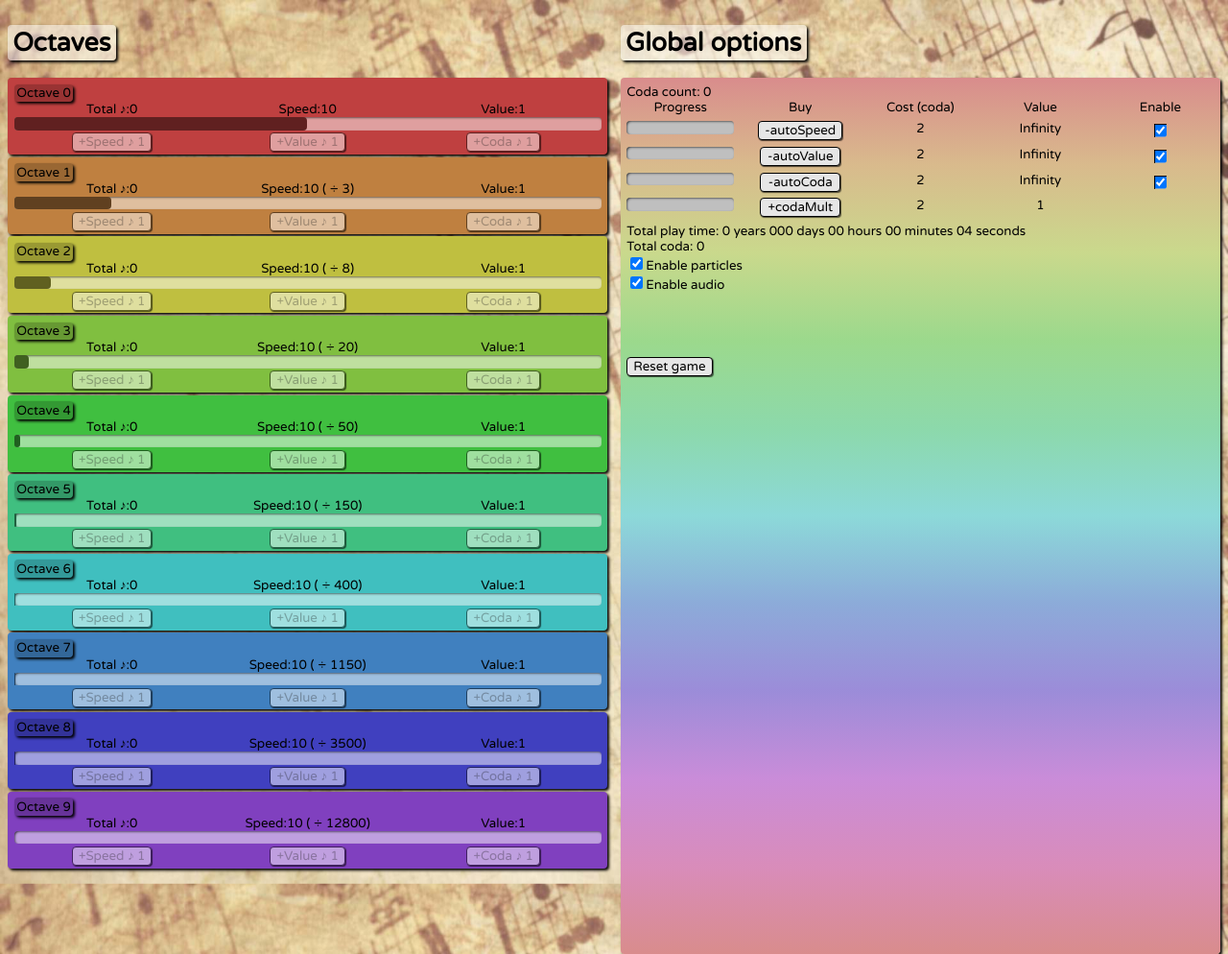
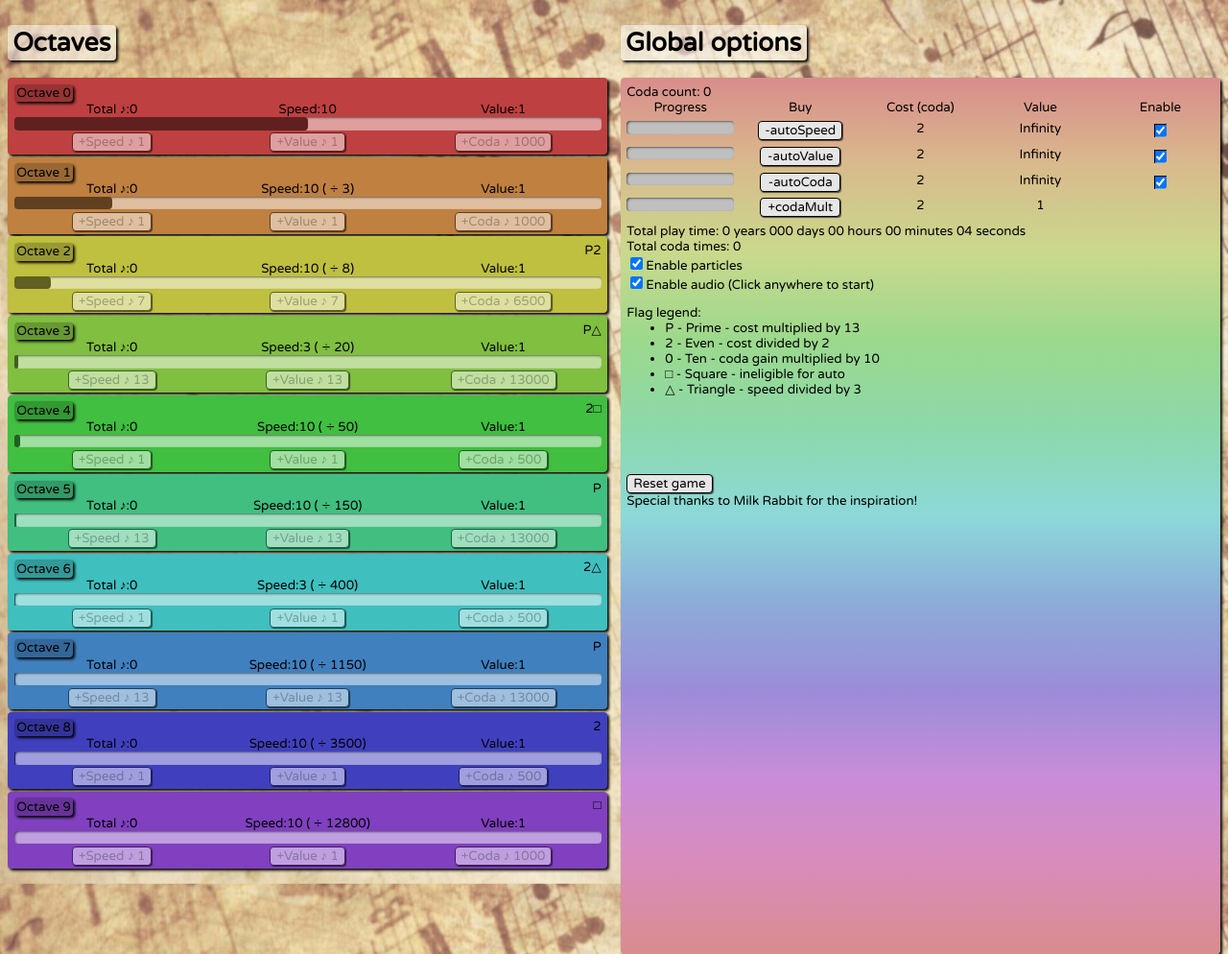
Before and after one commit to gityxs/shepard-scale, a plain HTML site: page index.html in a window 1280 px wide. Shown: the whole page at 96% size. Drawn offline with Linux system fonts and the light colour scheme.

Commit message:
tune octave upgrades

```diff
--- a/index.css
+++ b/index.css
@@ -31,7 +31,7 @@ body {
 
 h1 {
   background: hsla(0, 0%, 100%, 0.5);
-  width: fit-content;
+  width: max-content;
   padding: 0.1em 0.2em;
   box-shadow: 2px 2px 3px 0px black;
 }
@@ -99,6 +99,14 @@ button {
   box-shadow: inset 1px 1px 1px 0px;
 }
 
+#legendDiv {
+  margin-top: 1em;
+}
+
+#legendUl {
+  margin-top: 0px;
+}
+
 #octaveColumn {
 }
 
@@ -114,9 +122,14 @@ button {
   box-shadow: 2px 2px 3px 0px black;
 }
 
+.oLabelContainer {
+  display: grid;
+  grid-template-columns: 99fr 1fr;
+}
+
 .oLabel {
   background: hsla(0, 0%, 0%, 0.2);
-  width: fit-content;
+  width: max-content;
   padding: 0.1em 0.2em;
   box-shadow: 2px 2px 3px 0px black;
 }
--- a/index.js
+++ b/index.js
@@ -2,8 +2,8 @@
 
 /*
 TODO:
-better tune octave options
-  not all octaves have the same properties
+add some kind of soft ending
+tune global upgrades
 */
 
 class App {
@@ -12,6 +12,10 @@ class App {
     division: '\u{00F7}',
     arrow: '\u{1F8A0}'
   };
+
+  static upgradeNames = ['autoSpeed', 'autoValue', 'autoCoda', 'codaMult'];
+  static upgradeEnableNames = ['autoSpeed', 'autoValue', 'autoCoda'];
+  static enableNames = ['particles', 'audio'];
 
 
   constructor() {
@@ -43,8 +47,8 @@ class App {
 
     this.audioInterface = new AudioInterface();
 
-    setInterval(() => this.tick(), 1000/60);
-    setInterval(() => this.saveToStorage(), 5000);
+    setInterval(() => this.tick(), 1000/30);
+    //setInterval(() => this.saveToStorage(), 5000);
 
     //this.nextNote = 0;
     //setInterval(() => this.playNextNote(), 1000);
@@ -114,7 +118,7 @@ class App {
         this.state.enables[u] = this.UI[name].checked;
       }
     });
-    'particles,audio'.split`,`.forEach( e => {
+    App.enableNames.forEach( e => {
       const name = `${e}EnableDiv`;
       if (this.UI[name]) {
         this.state.enables[e] = this.UI[name].checked;
@@ -137,18 +141,22 @@ class App {
   update() {
     const curTime = (new Date()).getTime() / 1000;
 
-    'autoSpeed,autoValue,autoCoda'.split`,`.forEach( u => {
-      const lastName = u + 'Last';
-      const upgradeName = this.autoUpgradeToName(u);
+    const lastSuffix = 'Last';
+    const percentSuffix = 'Percent';
+    App.upgradeEnableNames.forEach( u => {
+      const lastName = u + lastSuffix;
+      const upgradeName = Octave.upgradeToNameMap[u];
       const timeElapsed = curTime - this.state[lastName];
       const maxTime = this.getUpgradeValue(u);
       const percent = Math.min(100 * timeElapsed / maxTime, 100);
-      const percentName = u + 'Percent';
+      const percentName = u + percentSuffix;
       this.state[percentName] = percent;
       if (timeElapsed >= maxTime) {
         this.state[lastName] = curTime;
         if (this.UI[`${u}EnableDiv`].checked) {
           this.octaves.some( o => {
+            //squares can't auto
+            if (o.types.square) {return false;}
             const bought = o.buyUpgrade(upgradeName);
             if (bought && document.body.animate && this.UI.particlesEnableDiv.checked) {
               const fromRect = this.UI[`${u}ProgressContainer`].getBoundingClientRect();
@@ -167,8 +175,9 @@ class App {
       o.update(curTime, i, anyRemoved);
       if (o.coda) {
         const codaDelta = this.getUpgradeValue('codaMult');
-        this.state.coda += codaDelta;
-        this.state.totalCoda += codaDelta;
+        const tensMult = o.types.ten ? 10 : 1;
+        this.state.coda += codaDelta * tensMult;
+        this.state.totalCoda += 1;
         o.remove();
         anyRemoved = true;
         return false;
@@ -197,13 +206,16 @@ class App {
     this.UI.codaCountSpan.innerText = this.state.coda;
     this.UI.totalCodaSpan.innerText = this.state.totalCoda;
 
-    'autoSpeed,autoValue,autoCoda,codaMult'.split`,`.forEach( u => {
+    App.upgradeNames.forEach( u => {
       this.UI[`${u}CostDiv`].innerText = this.getUpgradeCost(u);
       this.UI[`${u}ValueDiv`].innerText = this.getUpgradeValue(u);
       const percentName = u + 'Percent';
       const progress = this.state[percentName];
       this.UI[`${u}ProgressBar`].style.width = `${progress}%`;
     });
+
+    const audioText = (this.UI.audioEnableDiv.checked && !this.audioInterface.userEngagement) ? ' (Click anywhere to start)' : '';
+    this.UI.audioEnableLabel.innerText = `Enable audio${audioText}`;
 
   }
 
@@ -281,7 +293,7 @@ class App {
     const upgradeGridL3 = this.createElement('div', 'globalUpgradeGridL3', upgradeGrid, '', 'Value');
     const upgradeGridL4 = this.createElement('div', 'globalUpgradeGridL4', upgradeGrid, '', 'Enable');
 
-    'autoSpeed,autoValue,autoCoda,codaMult'.split`,`.forEach( u => {
+    App.upgradeNames.forEach( u => {
       const progressContainer = this.createElement('div', `${u}ProgressContainer`, upgradeGrid, 'gProgressContainer', '');
       const progressBar = this.createElement('div', `${u}ProgressBar`, progressContainer, 'gProgressBar', '');
       const rowButton = this.createElement('button', `${u}Button`, upgradeGrid, 'buttonGlobalUpgrade', (u === 'codaMult' ? '+' : '-') + u);
@@ -301,10 +313,10 @@ class App {
     const playTimeDiv = this.createElement('div', 'playTimeDiv', this.UI.staticWindow, '', 'Total play time: ');
     const playTimeSpan = this.createElement('span', 'playTimeSpan', playTimeDiv, '', '');
 
-    const totalCodaDiv = this.createElement('div', 'totalCodaDiv', this.UI.staticWindow, '', 'Total coda: ');
+    const totalCodaDiv = this.createElement('div', 'totalCodaDiv', this.UI.staticWindow, '', 'Total coda times: ');
     const totalCodaSpan = this.createElement('span', 'totalCodaSpan', totalCodaDiv, '', '');
 
-    'particles,audio'.split`,`.forEach( e => {
+    App.enableNames.forEach( e => {
       const container = this.createElement('div', `${e}EnableContainer`, this.UI.staticWindow, '', '');
       const enable = this.createElement('input', `${e}EnableDiv`, container, '', '');
       enable.type = 'checkbox';
@@ -312,8 +324,22 @@ class App {
       const label = this.createElement('span', `${e}EnableLabel`, container, '', `Enable ${e}`);
     });
 
+    const legendDiv = this.createElement('div', 'legendDiv', this.UI.staticWindow, '', 'Flag legend:');
+    const legendUl = this.createElement('ul', 'legendUl', legendDiv, '', '');
+    [
+      {symbol: Octave.typeSymbols.prime, desc: 'Prime - cost multiplied by 13'},
+      {symbol: Octave.typeSymbols.even, desc: 'Even - cost divided by 2'},
+      {symbol: Octave.typeSymbols.ten, desc: 'Ten - coda gain multiplied by 10'},
+      {symbol: Octave.typeSymbols.square, desc: 'Square - ineligible for auto'},
+      {symbol: Octave.typeSymbols.triangle, desc: 'Triangle - speed divided by 3'}
+    ].forEach( (d, i) => {
+      this.createElement('li', `descli${i}`, legendUl, '', `${d.symbol} - ${d.desc}`);
+    });
+
     const resetButton = this.createElement('button', 'resetButton', this.UI.staticWindow, 'buttonUtil', 'Reset game');
     resetButton.onclick = () => this.UI.resetContainer.style.display = 'block';
+
+    const thanksDiv = this.createElement('div', 'thanksDiv', this.UI.staticWindow, '', 'Special thanks to Milk Rabbit for the inspiration!');
 
     this.UI.resetNo.onclick = () => this.UI.resetContainer.style.display = 'none';
     this.UI.resetYes.onclick = () => this.reset();
@@ -384,12 +410,24 @@ class App {
 
 class Octave {
   static upgrades = {
-    speed: {baseCost: 1, costFactor: 1.1, basePower: 1, powerFactor: 1.2},
-    value: {baseCost: 1, costFactor: 1.1, basePower: 1, powerFactor: 1.2},
-    coda: {baseCost: 1, costFactor: Infinity}
+    speed: {baseCost: 1, costFactor: 1.2, basePower: 10, powerFactor: 1.15},
+    value: {baseCost: 1, costFactor: 1.2, basePower: 1, powerFactor: 1.15},
+    coda: {baseCost: 1000, costFactor: Infinity}
   };
 
+  static timescaleBases = [1, 3, 8, 20, 50, 150, 400, 1150, 3500, 12800, Infinity];
+
   static noteFreqs = [ 261.63,277.18,293.66,311.13,329.63,349.23,369.99,392.00,415.30,440.00,466.16,493.88 ];
+
+  static typeSymbols = {
+    prime: 'P',
+    even: '2',
+    ten: '0',
+    square: '\u{25A1}',
+    triangle: '\u{25B3}'
+  };
+
+  static upgradeToNameMap = {autoSpeed: 'speed', autoValue: 'value', autoCoda: 'coda'};
 
   constructor(app, index, parentElement, state) {
     this.app = app;
@@ -397,6 +435,20 @@ class Octave {
     this.noteIndex = index % 12;
     this.parentElement = parentElement;
     this.coda = false;
+
+    //primes cost 13x more
+    //evens cost 1/2 as much
+    //tens give more coda
+    //squares can't auto
+    //triangles are slower
+    this.types = {
+      prime: this.isPrime(),
+      even: this.isEven(),
+      ten: this.isTen(),
+      square: this.isSquare(),
+      triangle: this.isTriangular()
+    };
+
 
     this.colors = {};
 
@@ -451,7 +503,14 @@ class Octave {
   genHTML() {
     const topContainer = this.createElement('div', 'oContainer', this.parentElement, '', '');
 
-    const labelDiv = this.createElement('div', 'oLabel', topContainer, '', `Octave ${this.index}`);
+    const labelContainer = this.createElement('div', 'oLabelContainer', topContainer, '', '');
+    const labelDiv = this.createElement('div', 'oLabel', labelContainer, '', `Octave ${this.index}`);
+
+
+    const flagText = Object.keys(this.types).reduce( (acc, e) => {
+      return acc + (this.types[e] ? Octave.typeSymbols[e] : '');
+    }, '');
+    const flagDiv = this.createElement('div', 'oFlagContainer', labelContainer, '', flagText);
 
     const statDiv = this.createElement('div', 'oStatDiv', topContainer, '', '');
     const statCountDiv = this.createElement('div', 'oStatCountDiv', statDiv, '', `Total ${App.symbols.note}:`);
@@ -527,11 +586,12 @@ class Octave {
   }
 
   getCurrentRate() {
-    return Math.round(10 * Math.pow(1.2, this.state.upgradeLevels.speed));
+    const triFactor = this.types.triangle ? (1/3) : 1;
+    return Math.round(triFactor * Octave.upgrades.speed.basePower * Math.pow(Octave.upgrades.speed.powerFactor, this.state.upgradeLevels.speed));
   }
 
   getCurrentValue() {
-    return Math.round(1 * Math.pow(1.2, this.state.upgradeLevels.value));
+    return Math.round(Octave.upgrades.value.basePower * Math.pow(Octave.upgrades.value.powerFactor, this.state.upgradeLevels.value));
   }
 
   getTimescale(stackIndex) {
@@ -541,7 +601,7 @@ class Octave {
     const timescale = Math.max(0, A*Math.pow(Math.E, -stackIndex) + (1 - A));
     return timescale;
     */
-    return 1/([1, 3, 8, 20, 50, 150, 400, 1150, 3500, 12800, Infinity][stackIndex]);
+    return 1/Octave.timescaleBases[stackIndex];
   }
 
   update(curTime, stackIndex, snapshot) {
@@ -569,8 +629,11 @@ class Octave {
         const baseVol = Math.pow(1 - (this.noteIndex / 12), 2);
         const highVol = Math.pow(this.noteIndex / 12, 2);
 
-        this.app.audioInterface.playFreq(Octave.noteFreqs[this.noteIndex], 0.5, {mainVolume: highVol * 0.1});
-        this.app.audioInterface.playFreq(Octave.noteFreqs[this.noteIndex] * 2, 0.5, {mainVolume: baseVol * 0.1});
+        //this.app.audioInterface.playFreq(Octave.noteFreqs[this.noteIndex], 0.5, {mainVolume: highVol * 0.05});
+        //this.app.audioInterface.playFreq(Octave.noteFreqs[this.noteIndex] * 2, 0.5, {mainVolume: baseVol * 0.05});
+
+        this.app.audioInterface.playNotes(Octave.noteFreqs[this.noteIndex], highVol * 0.05,
+          Octave.noteFreqs[this.noteIndex] * 2, baseVol * 0.05, 0.5);
       }
     }
 
@@ -640,7 +703,9 @@ class Octave {
 
   getUpgradeCost(type) {
     const typeInfo = Octave.upgrades[type];
-    return Math.round(typeInfo.baseCost * Math.pow(typeInfo.costFactor, this.state.upgradeLevels[type]));
+    const primeCost = this.types.prime ? 13 : 1;
+    const evenCost = this.types.even ? 0.5 : 1;
+    return Math.max(1, Math.round(evenCost * primeCost * typeInfo.baseCost * Math.pow(typeInfo.costFactor, this.state.upgradeLevels[type])));
   }
 
   buyUpgrade(type) {
@@ -655,25 +720,64 @@ class Octave {
     }
     return false;
   }
+
+  isPrime() {
+    if (this.index < 2) {return false;}
+    if (this.index === 2) {return true;}
+    const limit = Math.floor(Math.sqrt(this.index));
+    if (this.index % 2 === 0) {return false;}
+    for (let factor = 3; factor <= limit; factor += 2) {
+      if (this.index % factor === 0) {
+        return false;
+      }
+    }
+    return true;
+  }
+
+  isEven() {
+    if (this.index === 0) {return false};
+    return this.index % 2 === 0;
+  }
+
+  isTen() {
+    if (this.index === 0) {return false};
+    return this.index % 10 === 0;
+  }
+
+  isSquare() {
+    if (this.index < 2) {return false};
+    const sqrt = Math.floor(Math.sqrt(this.index));
+    return sqrt * sqrt === this.index;
+  }
+
+  isTriangular() {
+    if (this.index < 2) {return false};
+    const d = this.index * 2;
+    const base = Math.floor(Math.sqrt(d));
+    return (base * (base + 1)) === d;
+  }
 }
 
 class AudioInterface {
   constructor() {
+    this.userEngagement = false;
+    document.onclick = () => this.userEngagement = true;
     this.ctx = new (window.AudioContext || window.webkitAudioContext)();
-    this.samplesDB = {};
   }
 
-  playFreq(freq, duration, passedOpts) {
+  playNotes(freq1, vol1, freq2, vol2, duration, passedOpts) {
     const audioCtx = this.ctx;
+
+    if (!this.userEngagement) {return;}
+
+
     const sampleRate = audioCtx.sampleRate;
 
     let myArrayBuffer;
-    if (this.samplesDB[freq] === undefined) {
 
     const options = {...{
-        type: 'sine',
-        fadeInTime: 0.05,
-        mainVolume: 0.1,
+      fadeInTime: 0.01,
+      mainVolume: 0.05,
       channels: 1,
       continuous: false,
       side: 3, //0 = none, 1 = left, 2 = right, 3 = both
@@ -695,7 +799,8 @@ class AudioInterface {
       const nowBuffering = myArrayBuffer.getChannelData(channel);
 
       const components = [
-          {type: options.type, freq: freq, vol: 1.0}
+        {freq: freq1, vol: vol1},
+        {freq: freq2, vol: vol2}
       ];
       const totalVolume = components.reduce((a,e) => a + e.vol, 0);
       const volumeScale = options.mainVolume / totalVolume;
@@ -707,61 +812,23 @@ class AudioInterface {
           if (options.continuous) {
             vol = component.vol;
           } else {
-              const fadeSamples = sampleRate * 0.01;
+            const fadeSamples = sampleRate * options.fadeInTime;
             //this fade is tiny just to avoid clipping on start/stop
             if (i < fadeSamples) {
               vol = component.vol * i / fadeSamples;
-              } else if (i + fadeSamples > frameCount) {
+            } else if ((i + fadeSamples) > frameCount) {
               vol = component.vol * (frameCount - i) / fadeSamples;
             } else {
               vol = component.vol;
             }
           }
 
-            if (i < fadeInSamples) {
-              vol *= vol * i / fadeInSamples;
-            }
-
-            if (i > (frameCount - fadeInSamples)) {
-              vol *= vol * (frameCount - i) / fadeInSamples;
-            }
-
-            switch (component.type) {
-              case 'sine':
           const freq = component.freq;
           nowBuffering[i] += volumeScale * vol * Math.sin(freq * 2 * Math.PI * (t + options.t0));
-                break;
-              case 'seq':
-                component.notes.forEach( note => {
-                  if (t >= note.start && t < note.stop) {
-                    const fadeTime = 0.1;
-                    const fadeVolume = Math.tanh((t-fadeTime/2)*6/fadeTime)+1;
-                    nowBuffering[i] += fadeVolume * volumeScale * vol * Math.sin(note.freq * 2 * Math.PI * t);
-                  }
-                });
-                break;
-              case 'rnd':
-                if (i === 0) {
-                  nowBuffering[i] += options.a0[channel]; //volumeScale * vol * (Math.random() * 2 - 1);
-                } else {
-                  const Fc = component.freq; //corner frequency of filter
-                  const Ts = sampleRate; //sampling period
-                  const RC = 1 / (2 * Math.PI * Fc);  //time constant
-                  const alpha = (1/Ts) / (RC + 1/Ts); //smoothing factor
-                  const newVal = volumeScale * vol * (Math.random() * 2 - 1);
-                  nowBuffering[i] += alpha * newVal + (1-alpha) * nowBuffering[i-1];
-                }
-                break;
-            }
-           //finalValues[channel] = nowBuffering[i];
         }
       });
     }
 
-      this.samplesDB[freq] = myArrayBuffer;
-    } else {
-      myArrayBuffer = this.samplesDB[freq];
-    }
     // Get an AudioBufferSourceNode.
     // This is the AudioNode to use when we want to play an AudioBuffer
     var source = audioCtx.createBufferSource();
@@ -773,7 +840,6 @@ class AudioInterface {
     // start the source playing
 
     source.start(audioCtx.currentTime);
-    //return finalValues;
   }
 }
 
```
Lines whose indentation alone changed are shown as unchanged.
